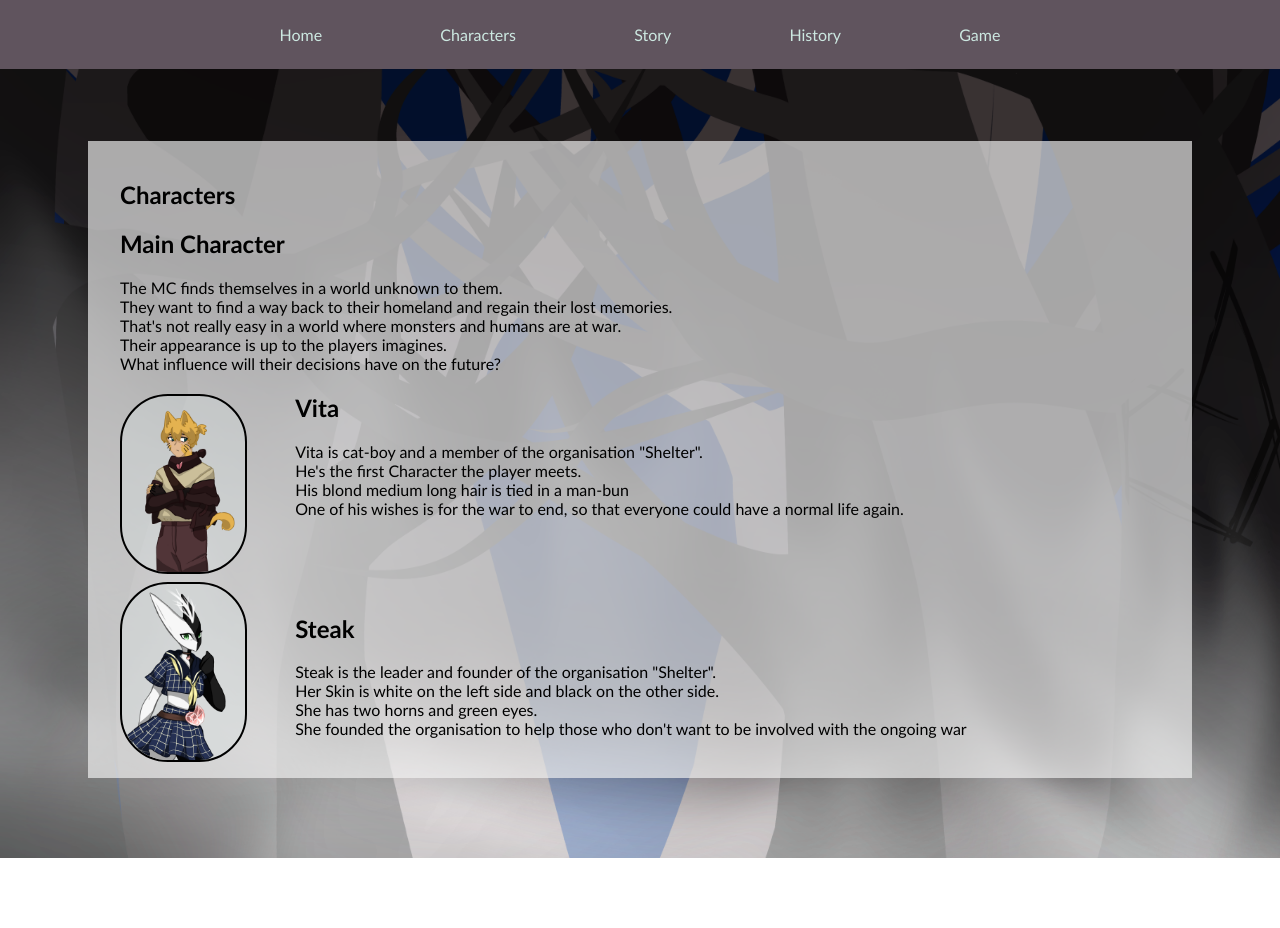
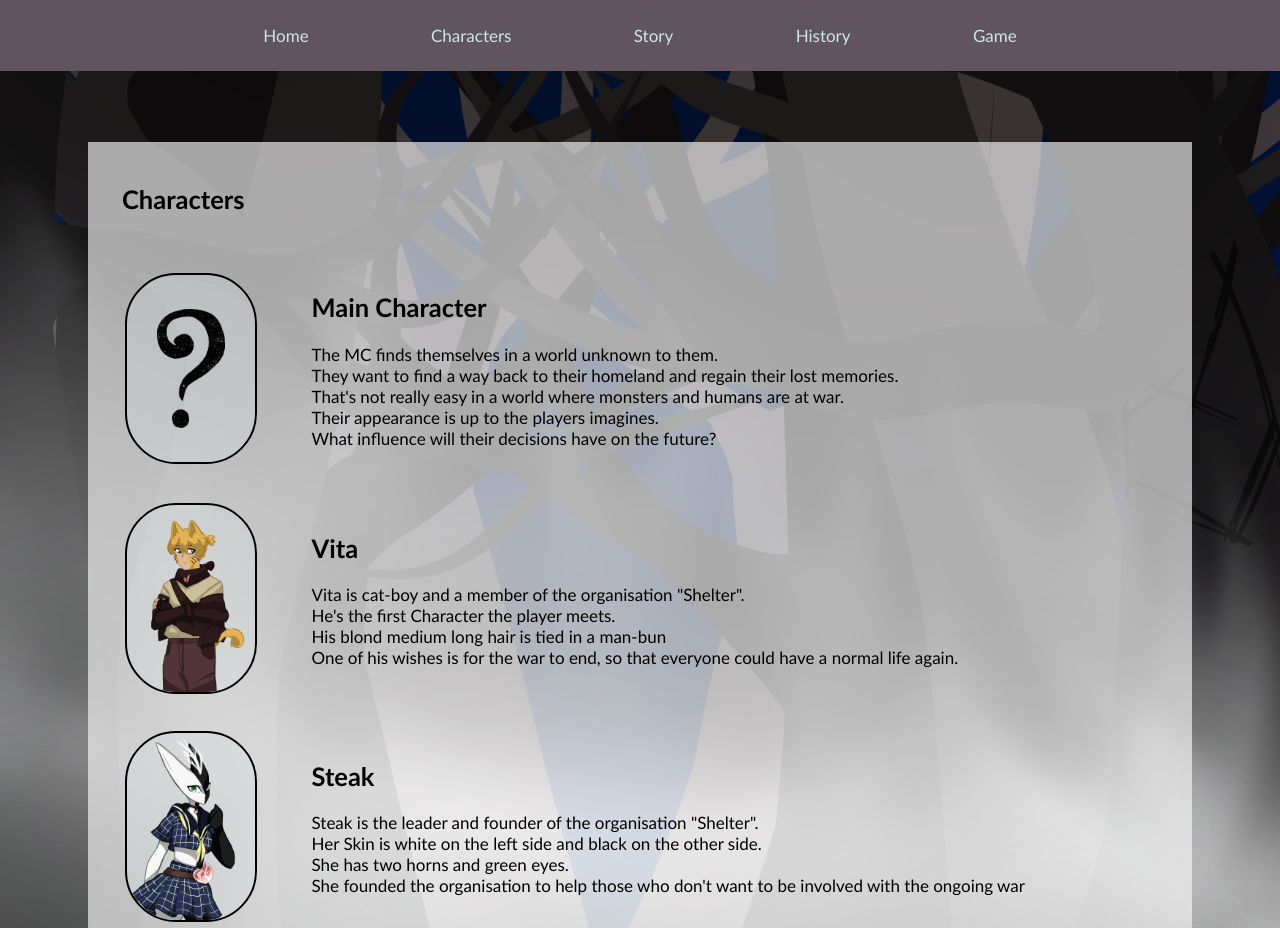
Before and after one commit to WMC-AHIF-2021/VisualNovel, a plain HTML site: page src/character-description.html in a window 1280 px wide. Shown: the top 928 px of the page. Before the commit the page ends 858 px from the top, so only its background shows below. Drawn offline with Linux system fonts and the light colour scheme.

Commit message:
added logo and small character description change

```diff
--- a/src/VisualNovel-history.html
+++ b/src/VisualNovel-history.html
@@ -5,6 +5,7 @@
   <meta charset="UTF-8">
   <link href="styles.css" rel="stylesheet" type="text/css">
   <title>History of visual novels</title>
+  <link rel="icon" href="../images/logo.png" type="image/icon type">
 </head>
 <body>
 <div class="centered-menu">
--- a/src/character-description.html
+++ b/src/character-description.html
@@ -4,6 +4,7 @@
   <meta charset="UTF-8">
   <link href="styles.css" rel="stylesheet" type="text/css">
   <title>character-description</title>
+  <link rel="icon" href="../images/logo.png" type="image/icon type">
 </head>
 <body >
 <div class="centered-menu">
@@ -19,36 +20,37 @@
  <article class="margin" >
   <br>
   <h1>Characters</h1>
-    <h2>Main Character</h2>
-    <p>
+
+  <table>
+    <tr>
+      <td><img src="../images/questionmark.png" alt="questionmark" class="questionmark"></td>
+      <td><h2>Main Character</h2><p>
         The MC finds themselves in a world unknown to them.<br>
         They want to find a way back to their homeland and regain their lost memories.<br>
         That's not really easy in a world where monsters and humans are at war.<br>
         Their appearance is up to the players imagines.<br>
         What influence will their decisions have on the future?<br>
-    </p>
-
-   <section>
-     <h2 style="margin-left:7.3em">Vita</h2>
-     <img src="../images/vita.png" alt="img of the Character" style="margin-top:-3em" >
-     <p>
-
+      </p></td>
+    </tr>
+    <tr>
+      <td> <img src="../images/vita.png" alt="img of the Character"></td>
+      <td><h2>Vita</h2> <p>
         Vita is cat-boy and a member of the organisation "Shelter".<br>
         He's the first Character the player meets.<br>
         His blond medium long hair is tied in a man-bun<br>
         One of his wishes is for the war to end, so that everyone could have a normal life again.
-     </p>
-    </section>
-    <section style="margin-top: 6em">
-      <img src="../images/Steak.png" alt="img of the Character" class="steak" style="margin-top: -2em">
-      <h2>Steak</h2>
-      <p>
+      </p></td>
+    </tr>
+    <tr>
+      <td><img src="../images/Steak.png" alt="img of the Character" class="steak"></td>
+      <td><h2>Steak</h2><p>
         Steak is the leader and founder of the organisation "Shelter".<br>
         Her Skin is white on the left side and black on the other side.<br>
         She has two horns and green eyes.<br>
         She founded the organisation to help those who don't want to be involved with the ongoing war<br>
-      </p>
-    </section>
+      </p></td>
+    </tr>
+  </table>
   </article>
 </div>
 </body>
--- a/src/styles.css
+++ b/src/styles.css
@@ -7,13 +7,13 @@ body {
     opacity: 85;
 }
 
-.distance{
-   margin-top: 4em;
+.questionmark{
+    width: 4em;
+    height: 7em;
+    padding: 2em 1.75em 2em 1.75em;
 }
-
-.steak{
-    margin-top: 2em;
-    clear: left;
+td{
+    padding-top: 2em;
 }
 .centered-menu{
     text-align: center;
@@ -22,6 +22,7 @@ img{
     border: 2px solid black;
     border-radius: 3em;
     background-color: rgba(217, 226, 224, 0.342);
+    width: 7.5em;
     height: 11em;
     float: left;
     margin-right: 3em;
@@ -32,6 +33,7 @@ img{
     padding: 0;
     overflow: hidden;
     background-color: rgb(96, 84, 94);
+    font-size: 17px;
 }
 
 li {
@@ -61,6 +63,7 @@ li a:hover {
 
 .margin {
     margin: 2em;
+    font-size: 17px;
 }
 
 .centered {
@@ -79,9 +82,43 @@ li a:hover {
 button {
 
     display: inline-block;
-    text-decoration: rgb(73, 90, 105);
-    background-color: rgba(61, 68, 60, 0.822);
+    background-color: rgb(64, 77, 90);
+    font-family:Candara,fantasy;
+    color: rgb(216, 227, 238);
     margin-right: 2em;
     width: 10em;
     height: 2.5em;
+    font-size: 17px;
+    border-radius: 6px;
+
 }
+
+button:hover{
+    box-shadow: 0 8px 16px 0 rgba(0,0,0,0.2), 0 6px 20px 0 rgba(0,0,0,0.19);
+}
+
+
+/* loadingscreen
+
+.loader{
+    font-family: 'ZCOOL KuaiLe',cursive;
+    font-size: 40px;
+    color: rgb(74, 15, 57);
+}
+
+.loader::after
+{
+   content: '\2026';
+   display: inline-block;
+   overflow: hidden;
+   vertical-align: bottom;
+   animation: dots steps(4,end)2s infinite;
+   width: 0px;
+}
+
+@keyframes dots{
+    to
+    {
+       width: 1em;
+    }
+}*/
```
Also changed, not shown: src/index.html (+1 -0 lines), src/story-description.html (+6 -5 lines), images/logo.png (added), images/questionmark.png (added). Lines whose indentation alone changed are shown as unchanged.
